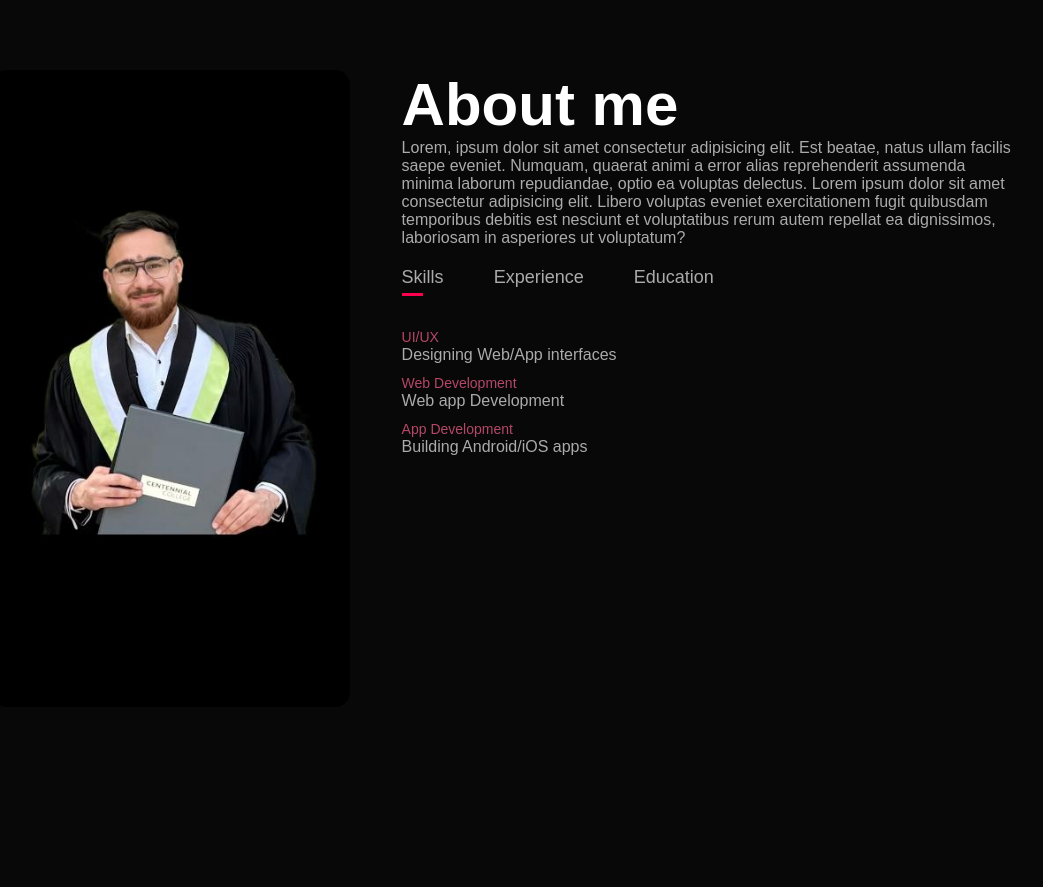
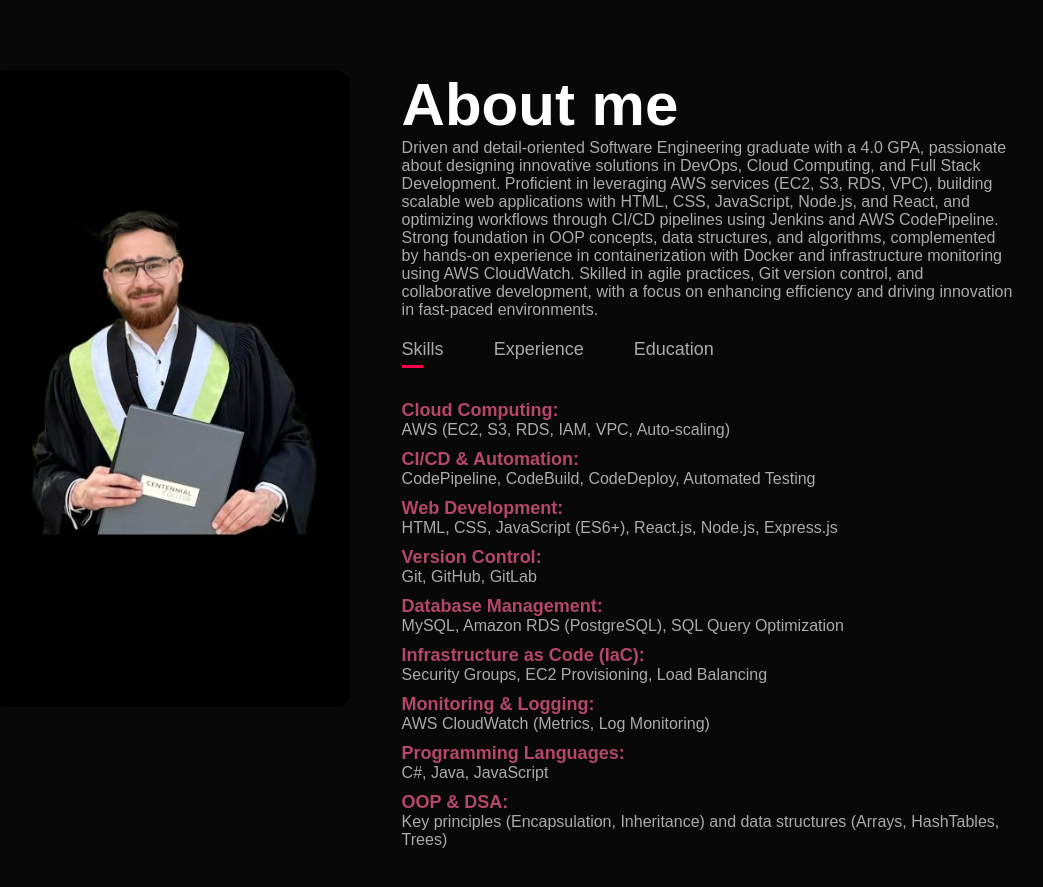
Before and after one commit to shiv292222/PW, a plain HTML site: page index.html in a window 1280 px wide. Shown: the part 820-1707 px from the top of the page, without its empty margins (136-1179 px from the left). Before the commit the page ends 1621 px from the top, so only its background shows below. Drawn offline with Linux system fonts and the light colour scheme.

Commit message:
Changes on Content
adding my details like education

```diff
--- a/index.html
+++ b/index.html
@@ -35,12 +35,13 @@
                 </div>
                 <div class="about-col-2">
                     <h1 class="sub-title">About me</h1>
-                    <p>Lorem, ipsum dolor sit amet consectetur adipisicing elit. Est beatae,
-                        natus ullam facilis saepe eveniet. Numquam, quaerat animi a error
-                        alias reprehenderit assumenda minima laborum repudiandae, optio ea voluptas delectus.
-                        Lorem ipsum dolor sit amet consectetur adipisicing elit. Libero voluptas eveniet
-                        exercitationem fugit quibusdam temporibus debitis est nesciunt et voluptatibus rerum
-                        autem repellat ea dignissimos, laboriosam in asperiores ut voluptatum?
+                    <p>
+                        Driven and detail-oriented Software Engineering graduate with a 4.0 GPA, passionate about designing innovative solutions in
+                        DevOps, Cloud Computing, and Full Stack Development. Proficient in leveraging AWS services (EC2, S3, RDS, VPC), building scalable
+                        web applications with HTML, CSS, JavaScript, Node.js, and React, and optimizing workflows through CI/CD pipelines using Jenkins
+                        and AWS CodePipeline. Strong foundation in OOP concepts, data structures, and algorithms, complemented by hands-on experience
+                        in containerization with Docker and infrastructure monitoring using AWS CloudWatch. Skilled in agile practices, Git version control,
+                        and collaborative development, with a focus on enhancing efficiency and driving innovation in fast-paced environments.
                     </p>
                     <div class="tab-titles">
                         <p class="tab-links active-link" onclick="opentab('skills')">Skills</p>
@@ -49,10 +50,19 @@
                     </div>
                     <div class="tab-contents active-tab" id="skills">
                         <ul>
-                            <li><span>UI/UX</span><br>Designing Web/App interfaces</li>
-                            <li><span>Web Development</span><br>Web app Development</li>
-                            <li><span>App Development</span><br>Building Android/iOS apps</li>
+                            <li><span><strong>Cloud Computing:</strong></span><br>AWS (EC2, S3, RDS, IAM, VPC, Auto-scaling)</li>
+                            <li><span><strong>CI/CD & Automation:</strong></span><br>CodePipeline, CodeBuild, CodeDeploy, Automated Testing</li>
+                            <li><span><strong>Web Development:</strong></span><br>HTML, CSS, JavaScript (ES6+), React.js, Node.js, Express.js</li>
+                            <li><span><strong>Version Control:</strong></span><br>Git, GitHub, GitLab</li>
+                            <li><span><strong>Database Management:</strong></span><br>MySQL, Amazon RDS (PostgreSQL), SQL Query Optimization</li>
+                            <li><span><strong>Infrastructure as Code (IaC):</strong></span><br>Security Groups, EC2 Provisioning, Load Balancing</li>
+                            <li><span><strong>Monitoring & Logging:</strong></span><br>AWS CloudWatch (Metrics, Log Monitoring)</li>
+                            <li><span><strong>Programming Languages:</strong></span><br>C#, Java, JavaScript</li>
+                            <li><span><strong>OOP & DSA:</strong></span><br>Key principles (Encapsulation, Inheritance) and data structures (Arrays, HashTables, Trees)</li>
                         </ul>
+
+
+
                     </div>
                     <div class="tab-contents" id="experience">
                         <ul>
@@ -63,11 +73,26 @@
                         </ul>
                     </div>
                     <div class="tab-contents" id="education">
-                        <ul>
-                            <li><span>2016</span><br>UI/UX Design Training at ET Institute</li>
-                            <li><span>2016</span><br>MBA from MIT Bangalore.</li>
-                            <li><span>2014</span><br>BBA from ISM Bangalore.</li>
+                        <ul style="font-family: Arial, sans-serif; font-size: 16px;">
+                            <li>
+                                <span><strong>Diploma in Software Engineering Technician</strong></span><br>
+                                Centennial College, Toronto, Canada (01/2023 - 04/2024)<br>
+                                <ul style="list-style-type: circle; margin-left: 20px;">
+                                    <li>Relevant Coursework: SQL, Software Requirements Engineering (SRS), C#, Java, Python, HTML/CSS, JavaScript, React, C++, Data Structures & Algorithms (DSA), Unix/Linux.</li>
+                                    <li>Graduated with a 4.0 GPA, demonstrating strong commitment to academic excellence.</li>
+                                    <li>Led a team of 4 to develop a full-stack web application using the MERN stack (MongoDB, Express, React, Node.js), utilizing Jira, GitHub, and Postman for efficient collaboration and testing.</li>
+                                </ul>
+                            </li>
+                            <li>
+                                <span><strong>Secondary Education</strong></span><br>
+                                Vyas World School, Bareilly, Uttar Pradesh, India<br>
+                                <ul style="list-style-type: circle; margin-left: 20px;">
+                                    <li>Achieved double honors (95%) and received "Most Disciplined" and "Most Brilliant Student" awards in high school.</li>
+                                </ul>
+                            </li>
                         </ul>
+
+
                     </div>
                 </div>
             </div>
--- a/style.css
+++ b/style.css
@@ -148,7 +148,7 @@ nav ul li a:hover::after{
 
 .tab-contents ul li span{
     color: #b54769;
-    font-size: 14px;
+    font-size: 18px;
 }
 .tab-contents{
     display: none;
```
